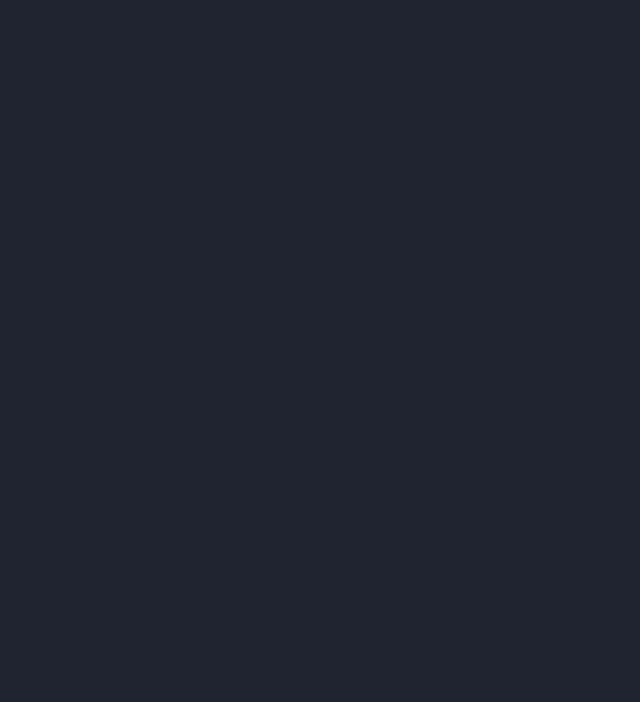
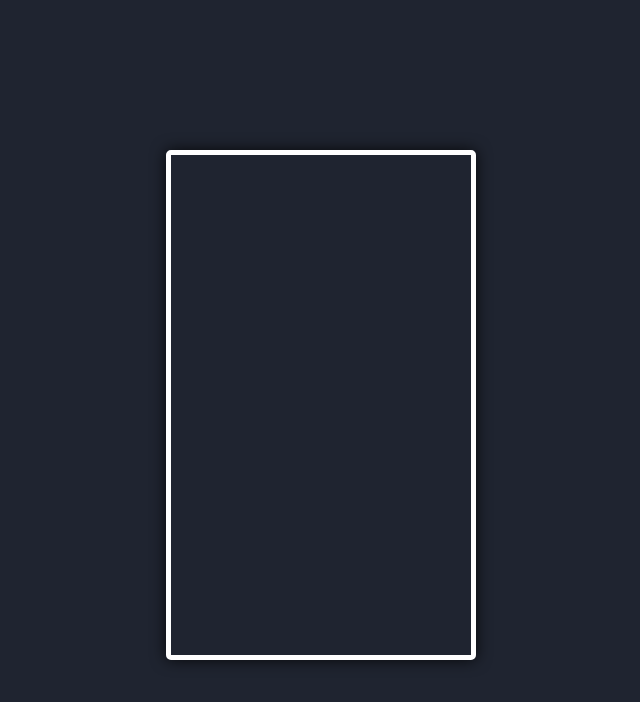
Before and after one commit to neecatt/TheMindFront, a React (Create React App) app: page / in a window 1280 px wide. Shown: the top 702 px of the page, without its empty margins (324-964 px from the left). Built offline with nearby package versions, Linux system fonts and the light colour scheme.

Commit message:
Add basic card component

```diff
--- /dev/null
+++ b/src/components/card/card.css
@@ -0,0 +1,10 @@
+.card {
+  /* Sizing */
+  height: 100%;
+  width: 100%;
+
+  /* Styling */
+  border-radius: 5px;
+  border: 5px solid white;
+  box-shadow: 0px 0px 15px rgba(0, 0, 0, 0.8);
+}
--- /dev/null
+++ b/src/components/card/card.js
@@ -0,0 +1,11 @@
+import './card.css';
+
+function Card() {
+    return(
+        <div className='card'>
+
+        </div>
+    );
+}
+
+export default Card;
--- a/src/components/flippable-card.js
+++ b/src/components/flippable-card.js
@@ -1,9 +1,10 @@
 import './flippable-card.css';
+import Card from './card/card';
 
 function FlippableCard() {
     return(
         <div className="flippable-card-container">
-
+            <Card/>
         </div>
     );
 }
```
